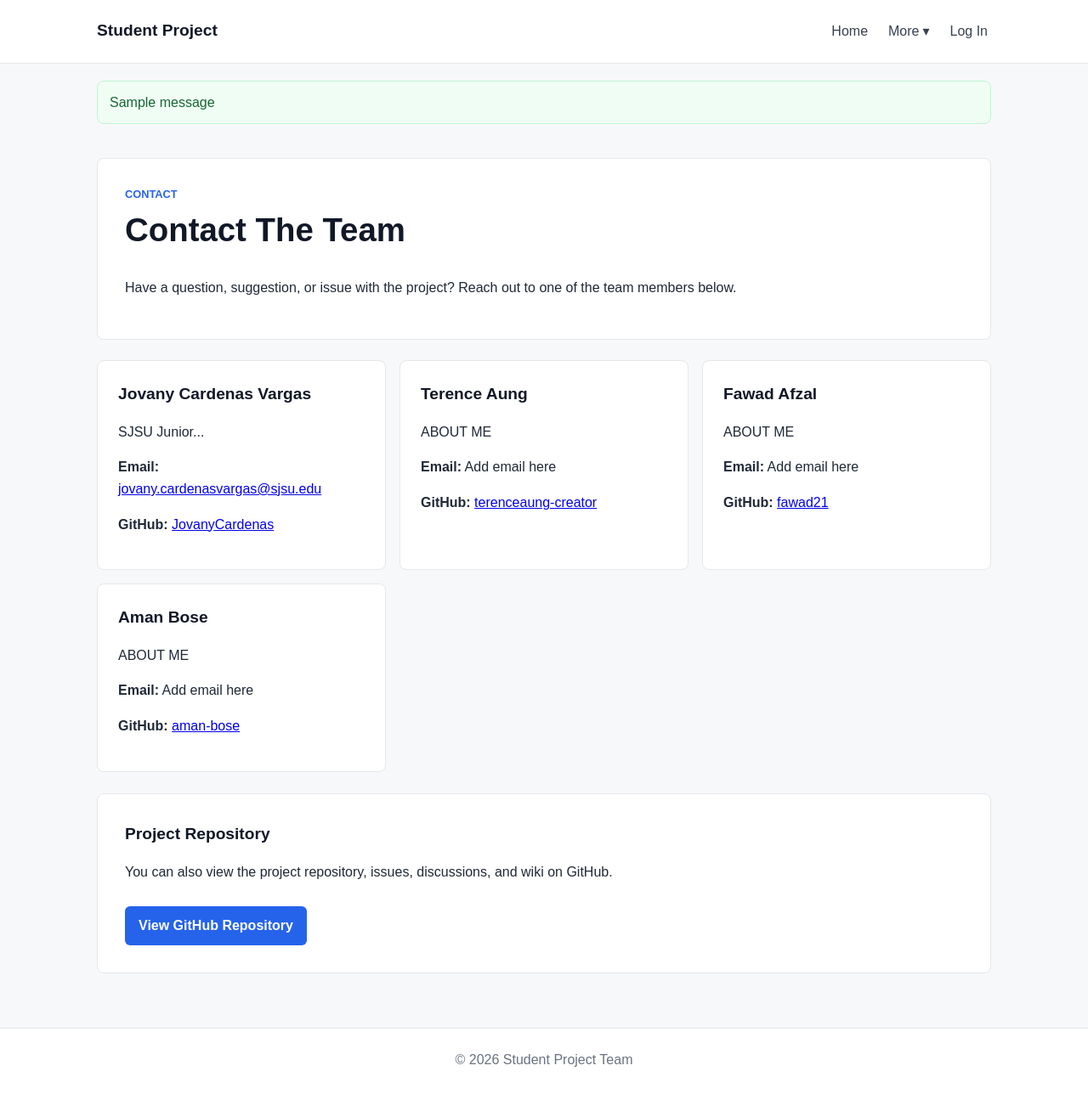
After one commit to JovanyCardenas/SE-1-Project, a Django app: page /contact/ in a window 1280 px wide. The commit adds this page. Shown: the whole page at 85% size. Run offline with Django 5.2, Linux system fonts and the light colour scheme; tables that the repository leaves empty hold one stand-in row (values such as "Sample post"); one stand-in notice (Sample message) is shown.

Commit message:
added all basic functional webpages like 404, 403, 500, ... (#11)

```diff
--- a/config/urls.py
+++ b/config/urls.py
@@ -19,7 +19,6 @@ from django.conf import settings
 from django.conf.urls.static import static
 from django.contrib import admin
 from django.urls import path, include
-from core.views import *
 
 urlpatterns = [
     path("admin/", admin.site.urls),
--- a/core/urls.py
+++ b/core/urls.py
@@ -3,6 +3,10 @@ from .views import *
 
 urlpatterns = [
     path("", home, name="home"),
+    path("coming-soon/", coming_soon, name="coming_soon"),
+    path("dashboard/", dashboard, name="dashboard"),
     path("about/", about, name="about"),
-    path("dashboard/", dashboard, name="dashboard"),
+    path("contact/", contact, name="contact"),
+    path("resources/", resources, name="resources"),
+    path("settings/", settings, name="settings"),
 ]
--- a/core/views.py
+++ b/core/views.py
@@ -1,5 +1,8 @@
 from django.shortcuts import render
 from django.contrib.auth.decorators import login_required
+
+def coming_soon(request):
+    return render(request, "coming_soon.html")
 
 def home(request):
     return render(request, "pages/home.html")
@@ -7,6 +10,18 @@ def home(request):
 def about(request):
     return render(request, "pages/about.html")
 
+def contact(request):
+    return render(request, "pages/contact.html")
+
+def resources(request):
+    return render(request, "coming_soon.html")
+    # return render(request, "pages/resources.html")
+
+@login_required
+def settings(request):
+    return render(request, "coming_soon.html")
+    # return render(request, "pages/settings.html")
+
 @login_required
 def dashboard(request):
     return render(request, "pages/dashboard.html")
--- a/static/css/style.css
+++ b/static/css/style.css
@@ -164,6 +164,56 @@ h2 {
 
 .form-note {
     margin-top: 20px;
+}
+
+/* Messages CSS */
+
+.messages {
+    max-width: 1100px;
+    margin: 20px auto 0;
+    padding: 0 24px;
+}
+
+.message {
+    border: 1px solid #d1d5db;
+    border-radius: 8px;
+    padding: 12px 14px;
+    background: #ffffff;
+    color: #111827;
+    font-weight: 500;
+}
+
+.message-success {
+    border-color: #bbf7d0;
+    background: #f0fdf4;
+    color: #166534;
+}
+
+.message-error {
+    border-color: #fecaca;
+    background: #fef2f2;
+    color: #991b1b;
+}
+
+.message-warning {
+    border-color: #fde68a;
+    background: #fffbeb;
+    color: #92400e;
+}
+
+.message-info {
+    border-color: #bfdbfe;
+    background: #eff6ff;
+    color: #1e40af;
+}
+
+.error-page {
+    max-width: 720px;
+    text-align: left;
+}
+
+.error-page h1 {
+    margin-bottom: 12px;
 }
 
 @media (max-width: 700px) {
--- a/templates/accounts/profile.html
+++ b/templates/accounts/profile.html
@@ -9,7 +9,7 @@
     <p><strong>Username:</strong> {{ request.user.username }}</p>
     <p><strong>Email:</strong> {{ request.user.email }}</p>
     {% if request.user.email != request.user.profile.school_email %}
-    <p><strong>School Email:</strong> {{ request.user.profile.school_email }}</p>ß
+    <p><strong>School Email:</strong> {{ request.user.profile.school_email }}</p>
     {% endif %}
     <p><strong>Display Name:</strong> {{ request.user.profile.display_name }}</p>
     <p><strong>Major:</strong> {{ request.user.profile.major }}</p>
--- a/templates/base.html
+++ b/templates/base.html
@@ -21,6 +21,7 @@
 </head>
 <body>
     {% include "partials/navbar.html" %}
+    {% include "partials/messages.html" %}
 
     <main class="page">
         {% block content %}
@@ -30,19 +31,39 @@
     {% include "partials/footer.html" %}
 
     <script>
-    const menuToggle = document.querySelector(".menu-toggle");
-    const navLinks = document.querySelector("#navLinks");
-    const dropdownToggle = document.querySelector(".dropdown-toggle");
-    const dropdown = document.querySelector(".dropdown");
+        const menuToggle = document.querySelector(".menu-toggle");
+const navLinks = document.querySelector("#navLinks");
 
+if (menuToggle && navLinks) {
     menuToggle.addEventListener("click", () => {
         navLinks.classList.toggle("active");
     });
+}
 
-    dropdownToggle.addEventListener("click", () => {
+const dropdownToggles = document.querySelectorAll(".dropdown-toggle");
+
+dropdownToggles.forEach((toggle) => {
+    toggle.addEventListener("click", (event) => {
+        event.stopPropagation();
+
+        const dropdown = toggle.closest(".dropdown");
+
+        document.querySelectorAll(".dropdown").forEach((item) => {
+            if (item !== dropdown) {
+                item.classList.remove("active");
+            }
+        });
+
         dropdown.classList.toggle("active");
     });
-</script>
+});
+
+document.addEventListener("click", () => {
+    document.querySelectorAll(".dropdown").forEach((dropdown) => {
+        dropdown.classList.remove("active");
+    });
+});
+    </script>
 <script src="{% static 'js/main.js' %}"></script>
 </body>
 </html>
--- /dev/null
+++ b/templates/pages/contact.html
@@ -0,0 +1,55 @@
+{% extends "base.html" %}
+
+{% block title %}Contact | Student Project{% endblock %}
+
+{% block content %}
+<section class="content-section">
+    <p class="eyebrow">Contact</p>
+    <h1>Contact The Team</h1>
+    <p>
+        Have a question, suggestion, or issue with the project? Reach out to one
+        of the team members below.
+    </p>
+</section>
+
+<section class="grid">
+    <article class="card">
+        <h2>Jovany Cardenas Vargas</h2>
+        <p>SJSU Junior...</p>
+        <p><strong>Email:</strong> <a href="mailto:jovany.cardenasvargas@sjsu.edu">jovany.cardenasvargas@sjsu.edu</a></p>
+        <p><strong>GitHub:</strong> <a href="https://github.com/JovanyCardenas" target="_blank">JovanyCardenas</a></p>
+    </article>
+
+    <article class="card">
+        <h2>Terence Aung</h2>
+        <p>ABOUT ME</p>
+        <p><strong>Email:</strong> Add email here</p>
+        <p><strong>GitHub:</strong> <a href="https://github.com/terenceaung-creator" target="_blank">terenceaung-creator</a></p>
+    </article>
+
+    <article class="card">
+        <h2>Fawad Afzal</h2>
+        <p>ABOUT ME</p>
+        <p><strong>Email:</strong> Add email here</p>
+        <p><strong>GitHub:</strong> <a href="https://github.com/fawad21" target="_blank">fawad21</a></p>
+    </article>
+
+    <article class="card">
+        <h2>Aman Bose</h2>
+        <p>ABOUT ME</p>
+        <p><strong>Email:</strong> Add email here</p>
+        <p><strong>GitHub:</strong> <a href="https://github.com/aman-bose" target="_blank">aman-bose</a></p>
+    </article>
+</section><br>
+
+<section class="content-section">
+    <h2>Project Repository</h2>
+    <p>
+        You can also view the project repository, issues, discussions, and wiki on GitHub.
+    </p>
+
+    <a class="button" href="https://github.com/JovanyCardenas/SE-1-Project" target="_blank" rel="noopener">
+        View GitHub Repository
+    </a>
+</section>
+{% endblock %}
--- /dev/null
+++ b/templates/partials/messages.html
@@ -0,0 +1,9 @@
+{% if messages %}
+    <section class="messages" aria-label="Messages">
+        {% for message in messages %}
+            <div class="message message-{{ message.tags }}">
+                {{ message }}
+            </div>
+        {% endfor %}
+    </section>
+{% endif %}
--- a/templates/partials/navbar.html
+++ b/templates/partials/navbar.html
@@ -21,14 +21,28 @@
 
                 <div class="dropdown-menu">
                     <a href="{% url 'about' %}">About</a>
-                    <a href="#">Contact</a>
-                    <a href="#">Resources</a>
+                    <a href="{% url 'contact' %}">Contact</a>
+                    <a href="{% url 'resources' %}">Resources</a>
 
                     {% if user.is_authenticated %}
-                        <a href="#">Settings</a>
+                        <a href="{% url 'settings' %}">Settings</a>
                     {% endif %}
                 </div>
             </div>
+
+            {% if user.is_staff %}
+                <div class="dropdown">
+                    <button class="dropdown-toggle" type="button">
+                        Staff
+                        <span>▾</span>
+                    </button>
+
+                    <div class="dropdown-menu">
+                        <a href="{% url 'admin:index' %}">Admin</a>
+                        <a href="{% url 'coming_soon' %}">Admin Tools</a>
+                    </div>
+                </div>
+            {% endif %}
 
             {% if user.is_authenticated %}
                 <a href="{% url 'profile' %}">Profile</a>
```
Also changed, not shown: templates/403.html (added, +17 -0 lines), templates/404.html (added, +13 -0 lines), templates/500.html (added, +13 -0 lines), templates/coming_soon.html (added, +11 -0 lines), static/js/main.js (line endings or trailing spaces).
